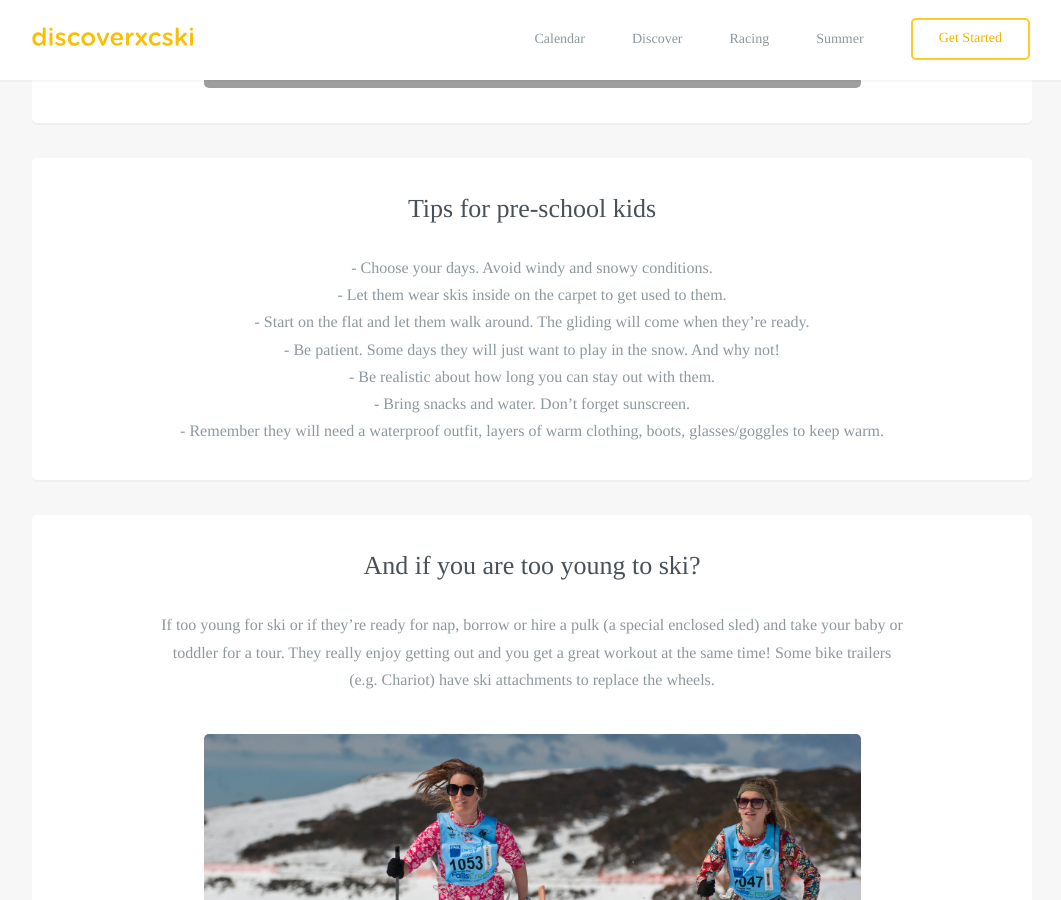
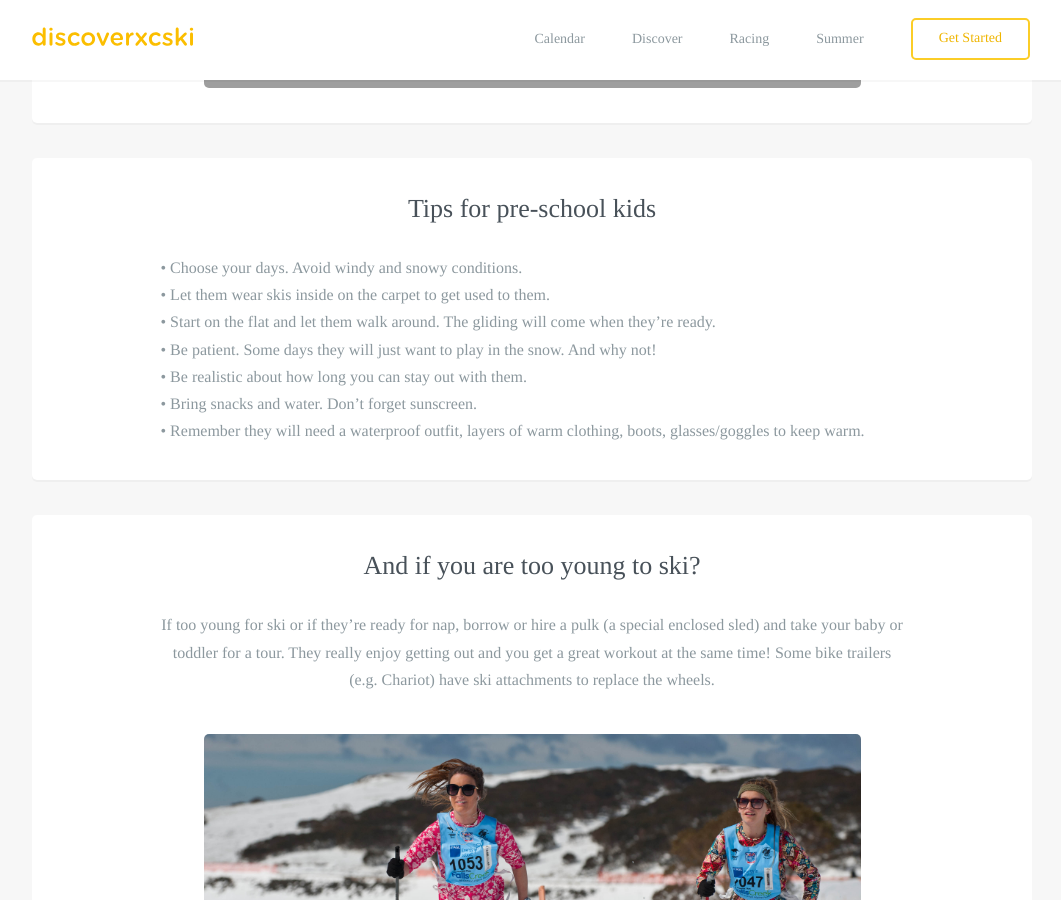
Before and after one commit to robcatto/robcatto.github.io, a Jekyll site: the page built from discoverxc/kids/index.html, in a window 1280 px wide and 900 px high, scrolled down 3060 px. Shown: the whole window, without its empty margins (108-1169 px from the left). Built offline with Jekyll 4.4.1, drawn with Linux system fonts in a browser that asks for light colours; some web fonts are replaced; Markdown is read by kramdown in place of the engine named in the settings; some of the changed text lies outside the part shown.

Commit message:
Update index.html

```diff
--- a/discoverxc/kids/index.html
+++ b/discoverxc/kids/index.html
@@ -125,11 +125,11 @@ layout: default
                 <section class="mobile_section">
                     <h3>Some great events designed for primary school aged kids</h3>
                     <p>The following racing events are suitable for primary school kids as they are distances are age dependent and lots of fun.  Kids love being cheered on and get a great sense of achievement by participating in racing.
-                           <p>- Perisher – Paddy Pallin Junior Shield
-                           <br>- Falls Creek – Snow Trek and Travel Mini Series
-                           <br>- Lake Mountain – Mini Series
-                           <br>- Mt Buller – Interschools
-                           <br>- Fast and Female at Falls Creek, Lake Mountain and Perisher
+                           <p align=left>&#8226; Perisher – Paddy Pallin Junior Shield
+                           <br>&#8226; Falls Creek – Snow Trek and Travel Mini Series
+                           <br>&#8226; Lake Mountain – Mini Series
+                           <br>&#8226; Mt Buller – Interschools
+                           <br>&#8226; Fast and Female at Falls Creek, Lake Mountain and Perisher
                         <p>And a great finale for the season for some of the more competent skiers is the Joey Hoppet run at Falls Creek.  It is a fantastic social event for kids, they get to see our top skiers in action and experience the achievement of skiing 7 km as fast as they choose!
                     </p>
                     <div class="one">
@@ -158,13 +158,13 @@ layout: default
 
                  <section class="mobile_section">
                 <h3>Tips for pre-school kids</h3>
-                        <p>- Choose your days. Avoid windy and snowy conditions.
-                           <br>- Let them wear skis inside on the carpet to get used to them.
-                           <br>- Start on the flat and let them walk around. The gliding will come when they’re ready.
-                           <br>- Be patient. Some days they will just want to play in the snow. And why not!
-                           <br>- Be realistic about how long you can stay out with them.
-                           <br>- Bring snacks and water. Don’t forget sunscreen.
-                           <br>- Remember they will need a waterproof outfit, layers of warm clothing, boots, glasses/goggles to keep warm.
+                        <p align=left>&#8226; Choose your days. Avoid windy and snowy conditions.
+                           <br>&#8226; Let them wear skis inside on the carpet to get used to them.
+                           <br>&#8226; Start on the flat and let them walk around. The gliding will come when they’re ready.
+                           <br>&#8226; Be patient. Some days they will just want to play in the snow. And why not!
+                           <br>&#8226; Be realistic about how long you can stay out with them.
+                           <br>&#8226; Bring snacks and water. Don’t forget sunscreen.
+                           <br>&#8226; Remember they will need a waterproof outfit, layers of warm clothing, boots, glasses/goggles to keep warm.
 
 
                 </p>
```
